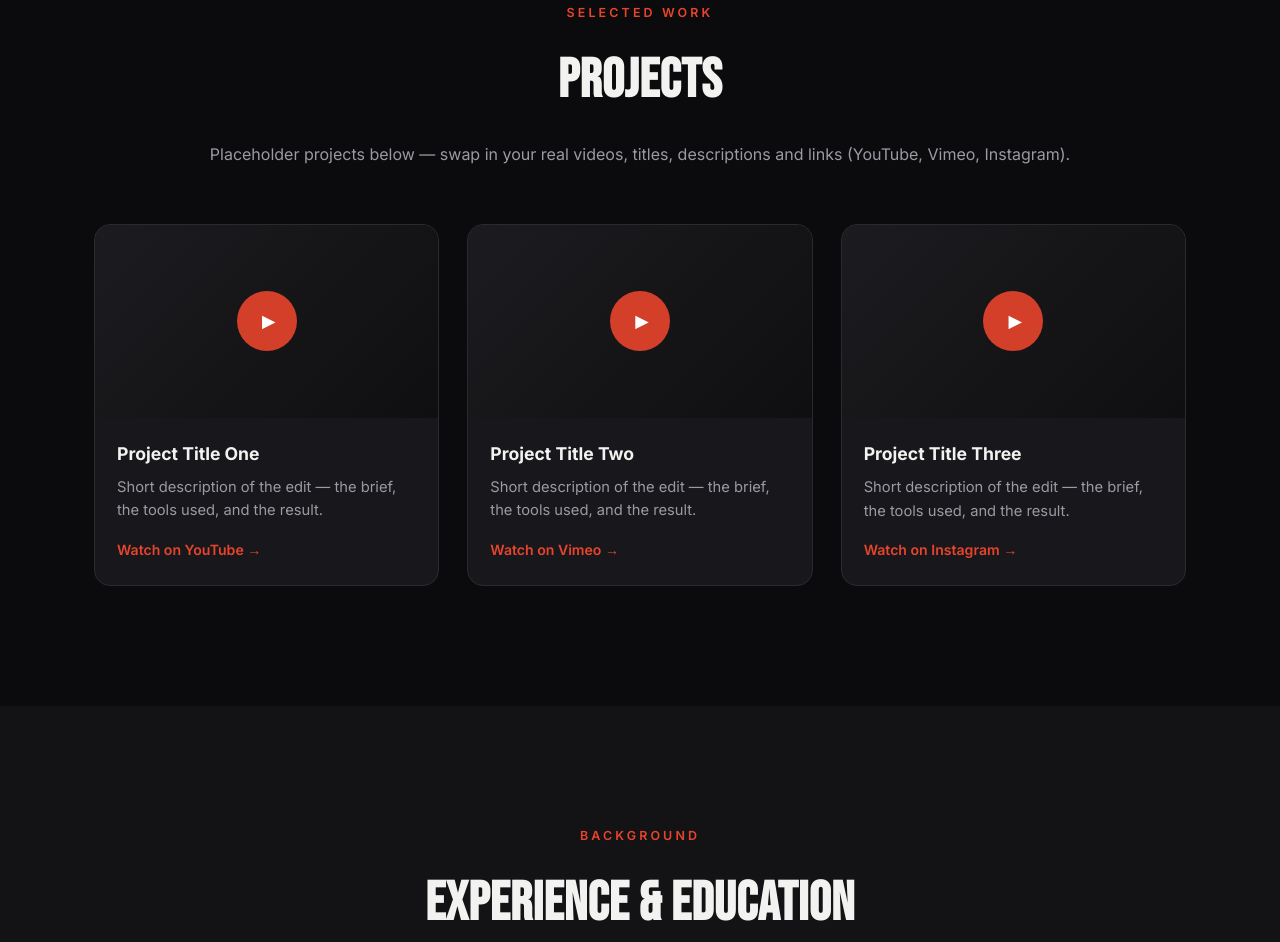
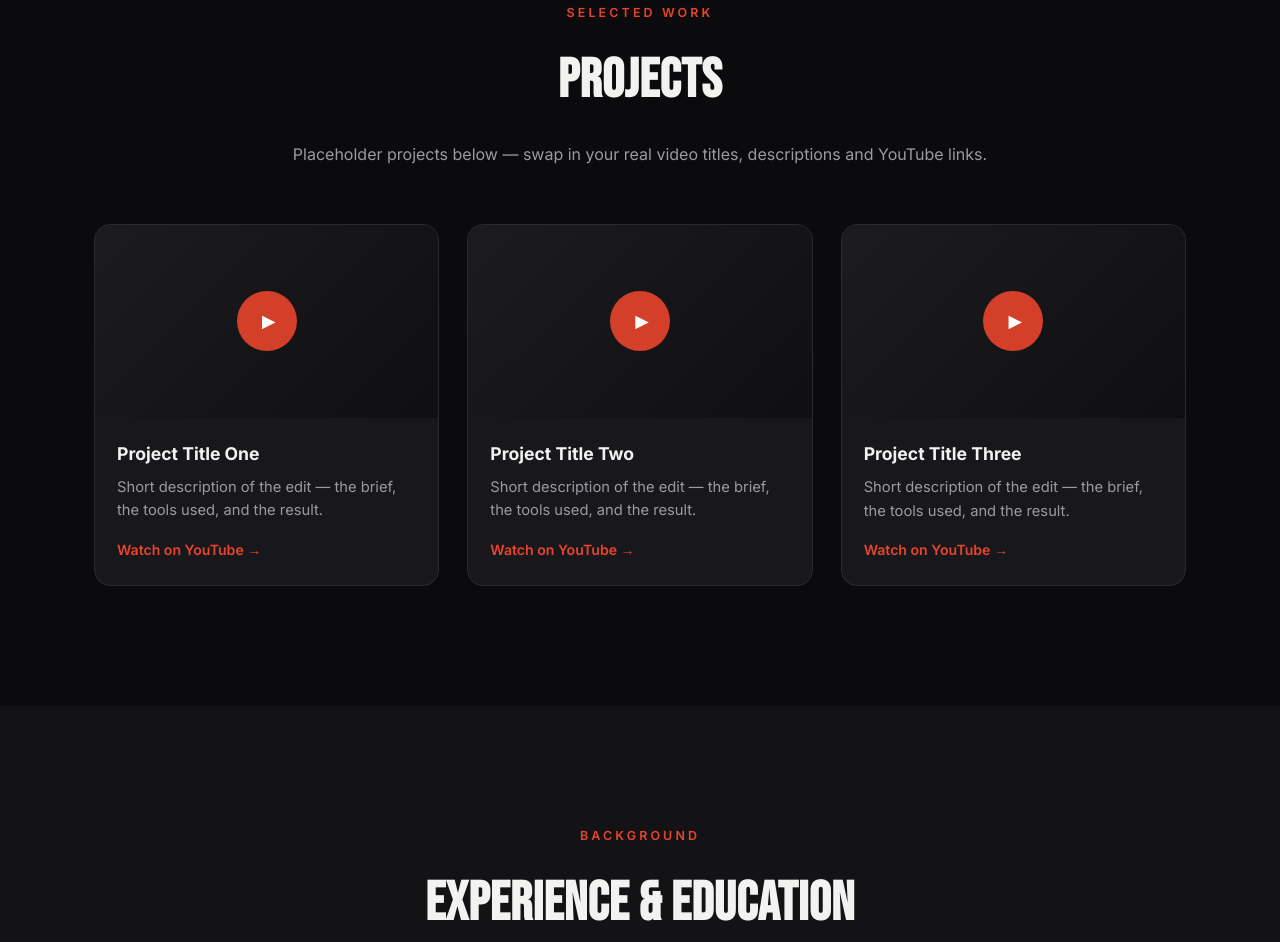
Before and after one commit to Iman-Abdi/My-Portfolio, a plain HTML site: page index.html in a window 1280 px wide. Shown: the part 1615-2557 px from the top of the page. Drawn offline with Linux system fonts and the light colour scheme.

Commit message:
Simplify project links to YouTube-only placeholders
Co-Authored-By: Claude Sonnet 5 <noreply@anthropic.com>
Claude-Session: https://claude.ai/code/session_0113gbWwC4xCSjy3FRZKQPug

```diff
--- a/index.html
+++ b/index.html
@@ -92,8 +92,7 @@
       <p class="section-label center">Selected Work</p>
       <h2 class="section-title center reveal">Projects</h2>
       <p class="muted center reveal">
-        Placeholder projects below — swap in your real videos, titles, descriptions and links
-        (YouTube, Vimeo, Instagram).
+        Placeholder projects below — swap in your real video titles, descriptions and YouTube links.
       </p>
 
       <div class="work-grid">
@@ -115,7 +114,7 @@
           <div class="work-body">
             <h3>Project Title Two</h3>
             <p>Short description of the edit — the brief, the tools used, and the result.</p>
-            <a href="#" class="work-link" target="_blank" rel="noopener">Watch on Vimeo &rarr;</a>
+            <a href="#" class="work-link" target="_blank" rel="noopener">Watch on YouTube &rarr;</a>
           </div>
         </article>
 
@@ -126,7 +125,7 @@
           <div class="work-body">
             <h3>Project Title Three</h3>
             <p>Short description of the edit — the brief, the tools used, and the result.</p>
-            <a href="#" class="work-link" target="_blank" rel="noopener">Watch on Instagram &rarr;</a>
+            <a href="#" class="work-link" target="_blank" rel="noopener">Watch on YouTube &rarr;</a>
           </div>
         </article>
       </div>
```
